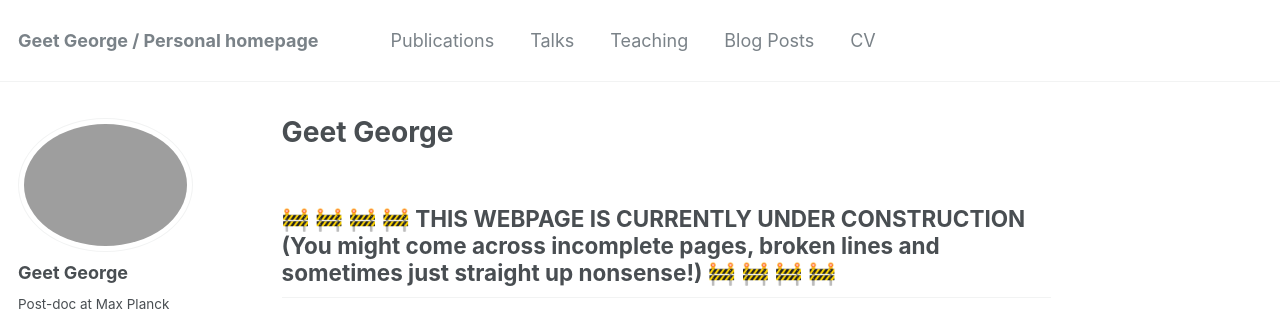
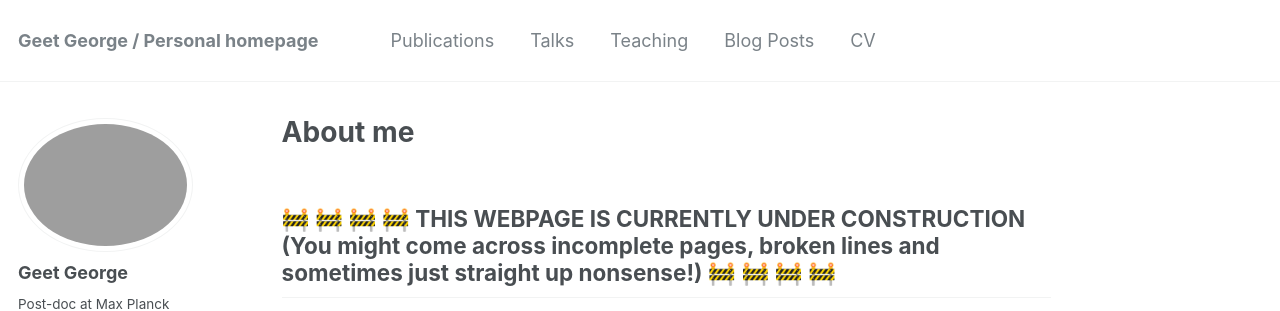
Before and after one commit to Geet-George/geet-george.github.io, a Jekyll site: the page built from _pages/about.md, in a window 1280 px wide. Shown: the top 311 px of the page. Built offline with Jekyll 4.4.1, drawn with Linux system fonts in a browser that asks for light colours; some web fonts are replaced.

Commit message:
change title

```diff
--- a/_pages/about.md
+++ b/_pages/about.md
@@ -1,6 +1,6 @@
 ---
 permalink: /
-title: "Geet George"
+title: "About me"
 excerpt: "About me"
 author_profile: true
 redirect_from:
```
